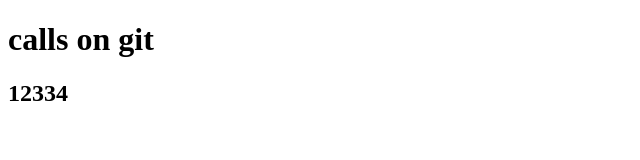
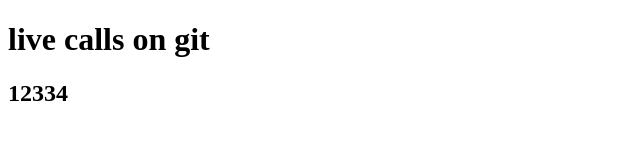
Before and after one commit to Vanshm090/Experimental-repo, a plain HTML site: page index.html in a window 1280 px wide. Shown: the whole page, without its empty margins (0-640 px from the left). Drawn offline with Linux system fonts and the light colour scheme.

Commit message:
it was again changed

```diff
--- a/index.html
+++ b/index.html
@@ -6,7 +6,7 @@
     <title>gitclass</title>
 </head>
 <body>
-    <h1>calls on git</h1>
+    <h1> live calls on git</h1>
     <h2>12334</h2>
 </body>
 </html>
```
